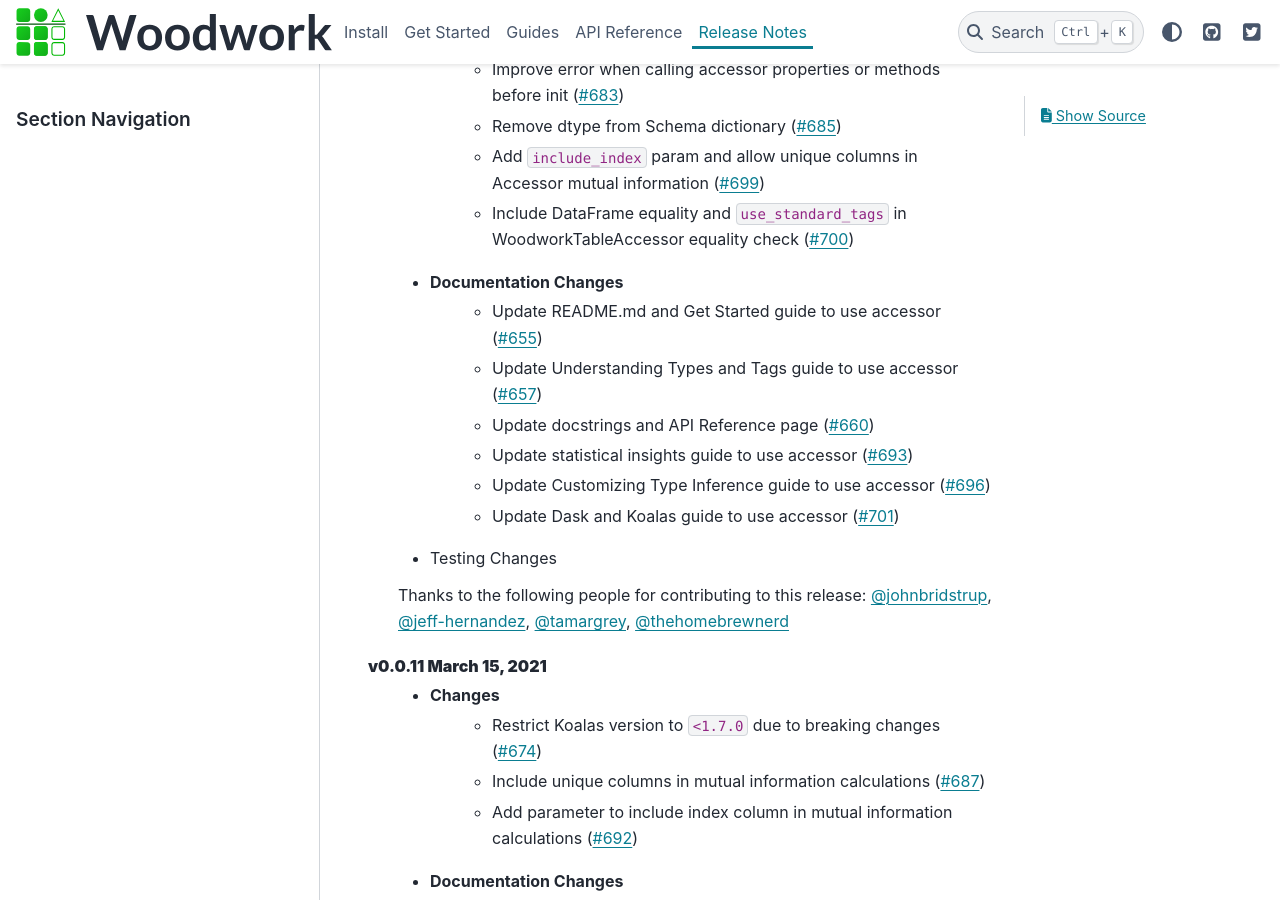
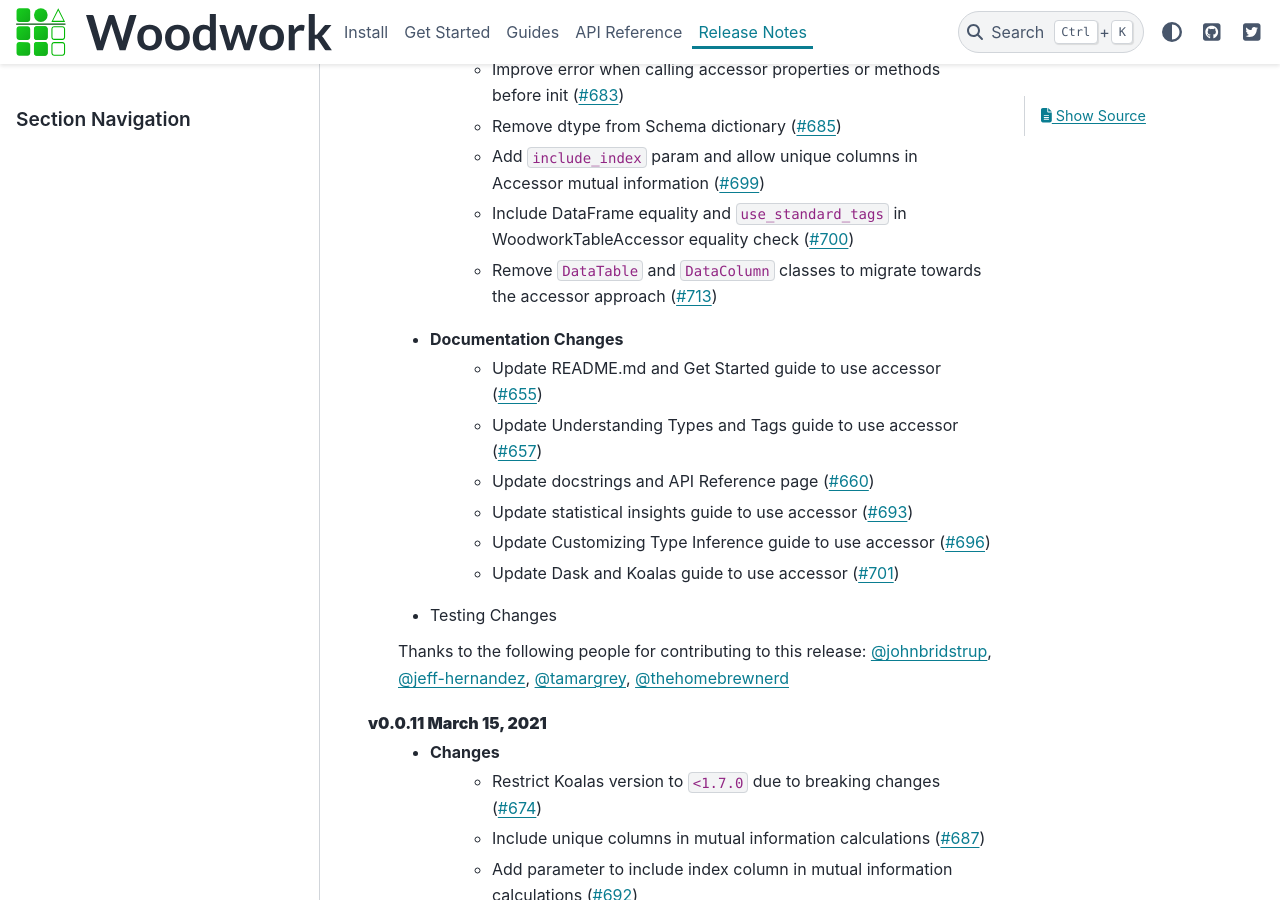
Before and after one commit to alteryx/woodwork, a Sphinx documentation site: the page built from docs/source/release_notes.rst, in a window 1280 px wide and 900 px high, scrolled down 2168 px. Built offline with Sphinx 7.4.7 and the PyData theme 0.15.4, drawn with Linux system fonts in a browser that asks for light colours; comment, search, counter and statistics services are not loaded.

Commit message:
update release notes

```diff
--- a/docs/source/release_notes.rst
+++ b/docs/source/release_notes.rst
@@ -56,6 +56,7 @@ Release Notes
         * Remove dtype from Schema dictionary (:pr:`685`)
         * Add ``include_index`` param and allow unique columns in Accessor mutual information (:pr:`699`)
         * Include DataFrame equality and ``use_standard_tags`` in WoodworkTableAccessor equality check (:pr:`700`)
+        * Remove ``DataTable`` and ``DataColumn`` classes to migrate towards the accessor approach (:pr:`713`)
     * Documentation Changes
         * Update README.md and Get Started guide to use accessor (:pr:`655`)
         * Update Understanding Types and Tags guide to use accessor (:pr:`657`)
```
